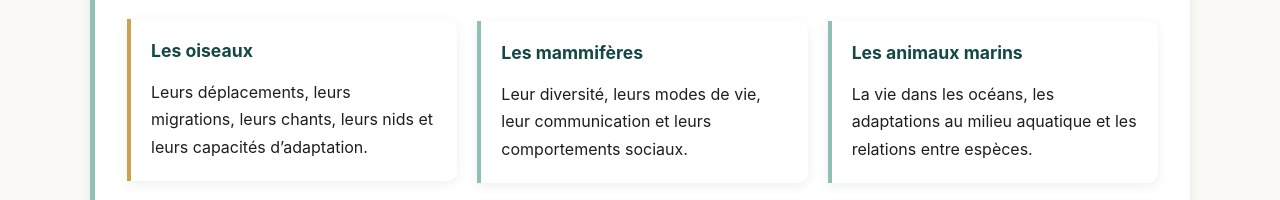
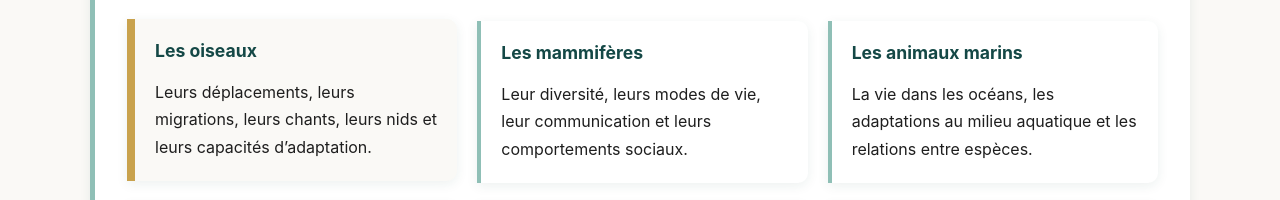
Before and after one commit to Lyjoyce/Natur-apprendre, a plain HTML site: page index.html in a window 1280 px wide. In both pictures the pointer is over the element 292 px from the left and 809 px from the top of the page. Shown: the part 708-908 px from the top of the page. Drawn offline with Linux system fonts and the light colour scheme.

Commit message:
change color article:hover

```diff
--- a/style.css
+++ b/style.css
@@ -168,6 +168,8 @@ article p {
 }
 
 article:hover {
+  background-color: var(--blanc-creme);
+  border-left: 8px solid;
   border-left-color: var(--dore-doux);
   transform: translateY(-2px);
 }
```
